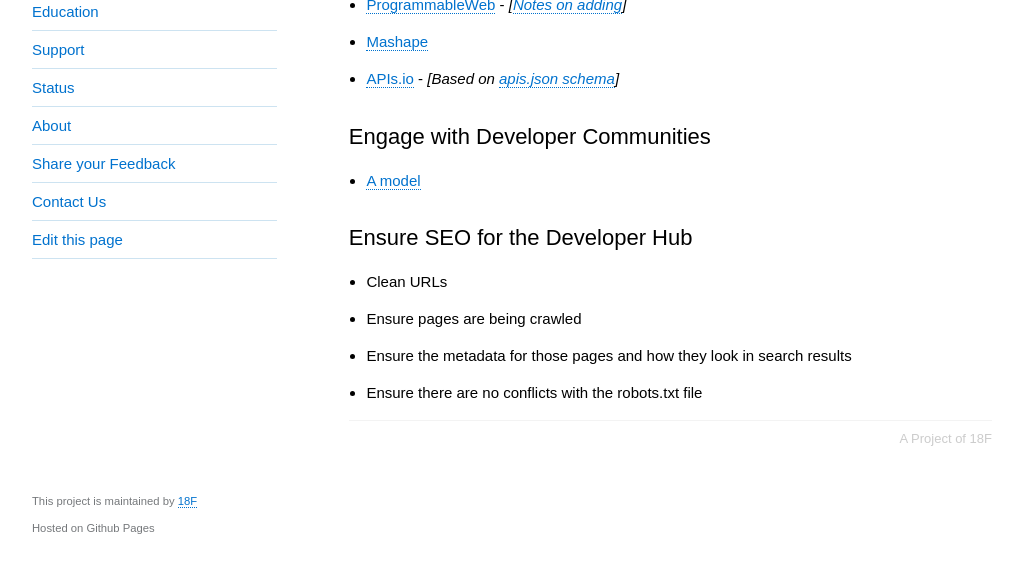
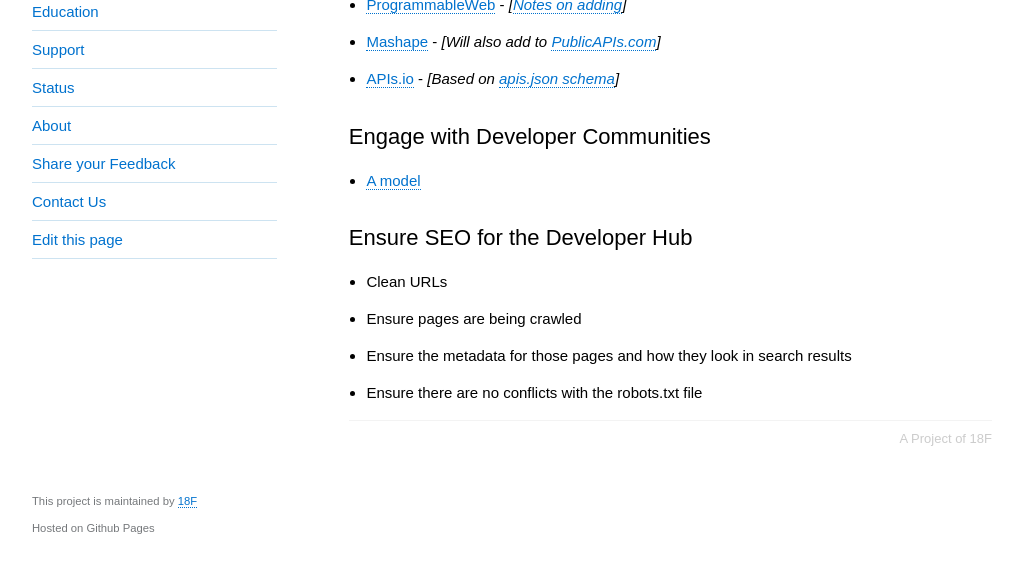
Before and after one commit to 18F/API-All-the-X, a Jekyll site: the page built from pages/ensuring_discoverability-a_guide.md, in a window 1280 px wide and 900 px high, scrolled down 919 px, cut to the strip 332-900 px from the top of the window. Shown: the whole strip, without its empty margins (128-1151 px from the left). Built offline with Jekyll 4.4.1, drawn with Linux system fonts in a browser that asks for light colours.

Commit message:
adding publicapis link

```diff
--- a/pages/ensuring_discoverability-a_guide.md
+++ b/pages/ensuring_discoverability-a_guide.md
@@ -30,7 +30,7 @@ More details, including schema details and complete guidance for the maintenance
 There are several, well-established API catalogs that many developers use to find new APIs with which to engage.  By ensuring that up-to-date records for each of an agency's APIs is available on at least the major catalogs, the API producer can drive greater awareness of the service and attract new developers.  Major API catalogs include:
 
 * [ProgrammableWeb](http://www.programmableweb.com/apis/directory) - *[[Notes on adding](https://groups.google.com/d/msg/us-government-apis/6liPMum-qjU/EbJg-Cn8DtMJ)]*
-* [Mashape](http://www.mashape.com/explore)
+* [Mashape](http://www.mashape.com/explore) - *[Will also add to [PublicAPIs.com](http://www.publicapis.com/)]*
 * [APIs.io](http://apis.io/) - *[Based on [apis.json schema](http://apisjson.org/)]*
 
 ## Engage with Developer Communities
```
